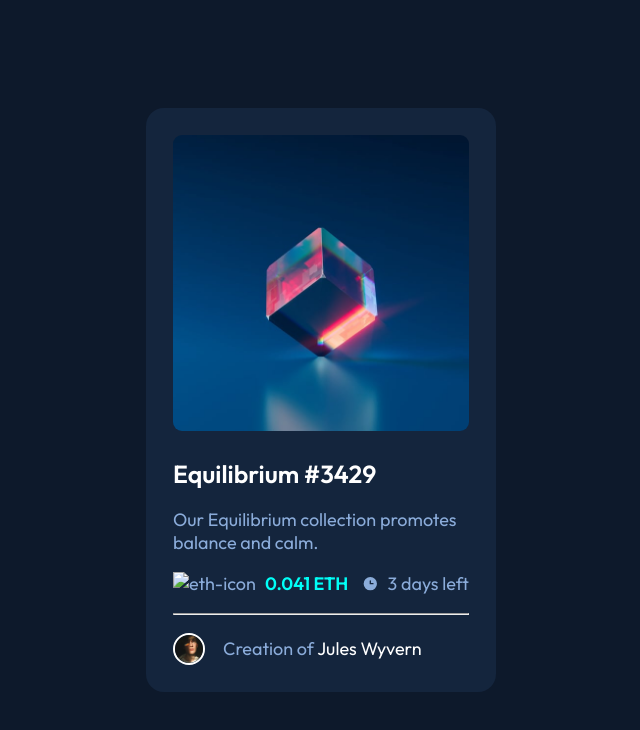
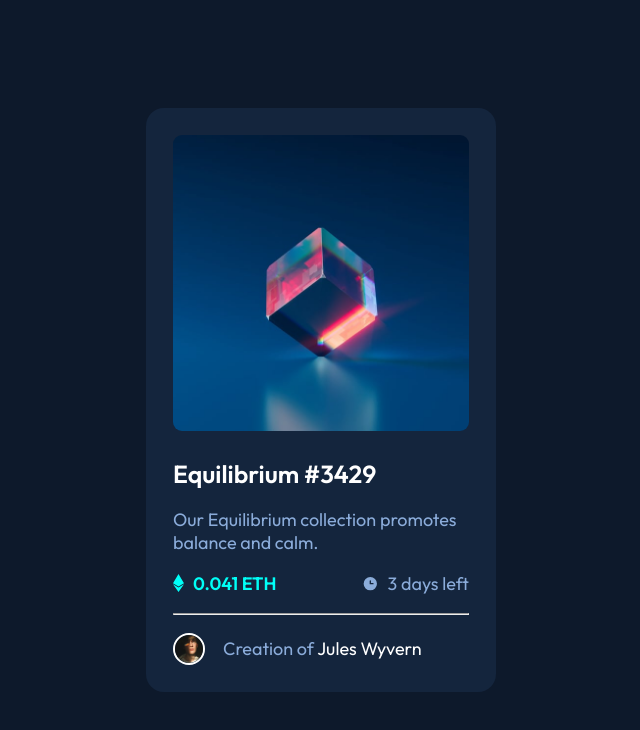
Before and after one commit to rista120/Frontend-Mentor---NFT-preview-card-component-solution, a plain HTML site: page index.html in a window 1280 px wide. Shown: the whole page, without its empty margins (319-959 px from the left). Drawn offline with Linux system fonts and the light colour scheme; the site is published under a folder, as on GitHub Pages, so addresses that start at the root find nothing.

Commit message:
Update index.html

```diff
--- a/index.html
+++ b/index.html
@@ -31,7 +31,7 @@
       <p>Our Equilibrium collection promotes balance and calm.</p>
       <div class="price">
         <div class="eth">
-          <img src="/images/icon-ethereum.svg" alt="eth-icon">
+          <img src="./images/icon-ethereum.svg" alt="eth-icon">
           <p>0.041 ETH</p>
         </div>
         <div class="timeleft">
```
